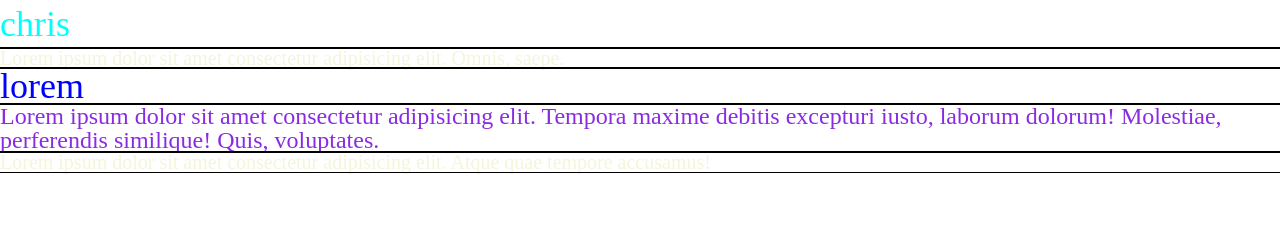
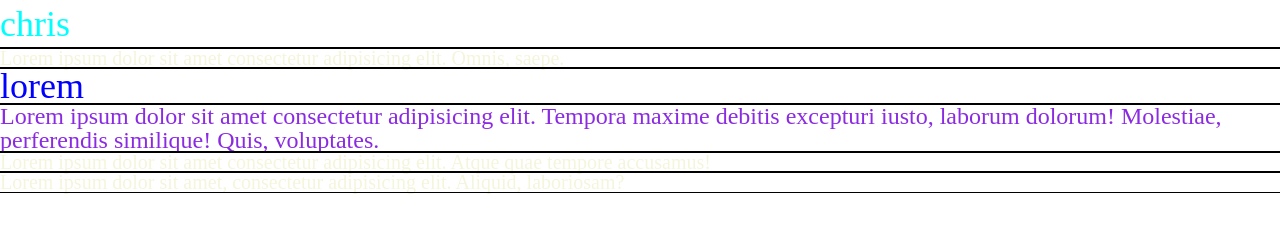
Before and after one commit to john97653799/github1123, a plain HTML site: page index.html in a window 1280 px wide. Drawn offline with Linux system fonts and the light colour scheme.

Commit message:
新增文字段落

```diff
--- a/index.html
+++ b/index.html
@@ -12,5 +12,6 @@
    <h2>lorem</h2>
    <h3>Lorem ipsum dolor sit amet consectetur adipisicing elit. Tempora maxime debitis excepturi iusto, laborum dolorum! Molestiae, perferendis similique! Quis, voluptates.</h3>
    <p>Lorem ipsum dolor sit amet consectetur adipisicing elit. Atque quae tempore accusamus!</p>
+   <p>Lorem ipsum dolor sit amet, consectetur adipisicing elit. Aliquid, laboriosam?</p>
 </body>
 </html>
```
